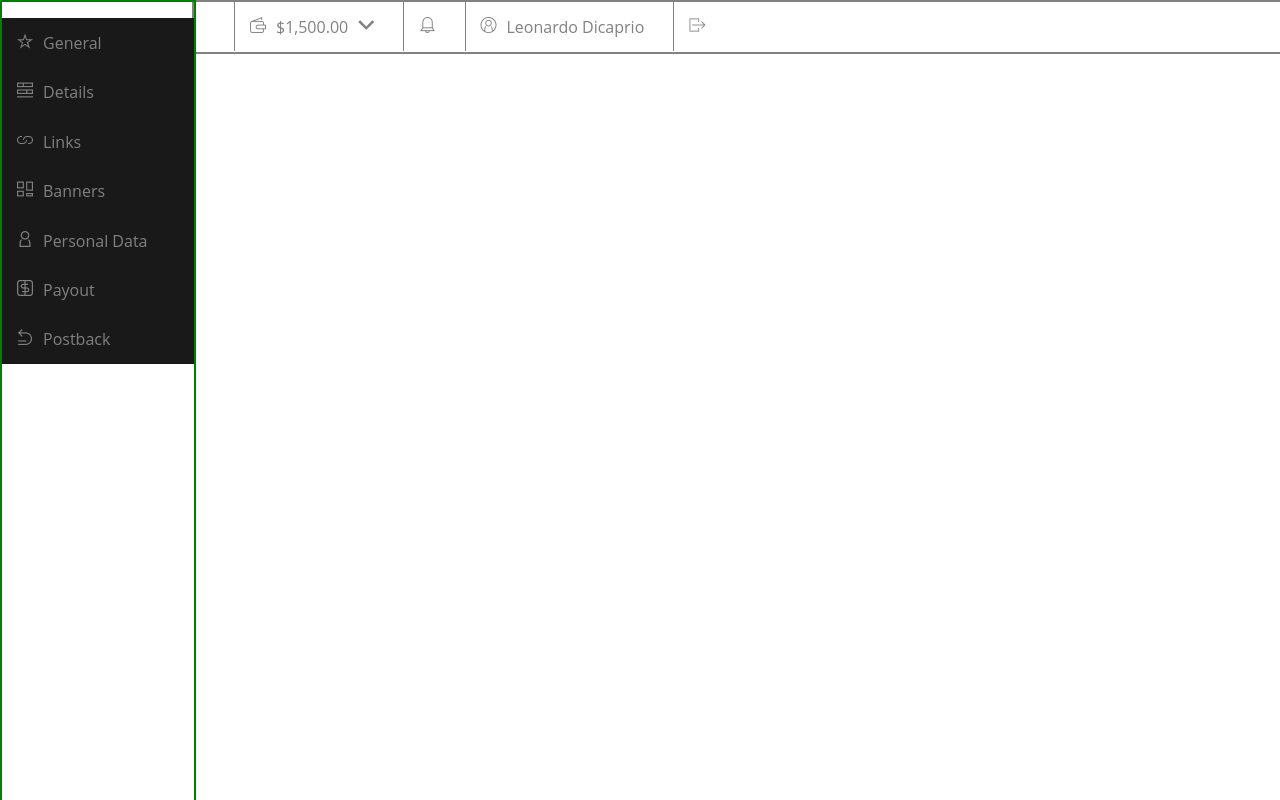
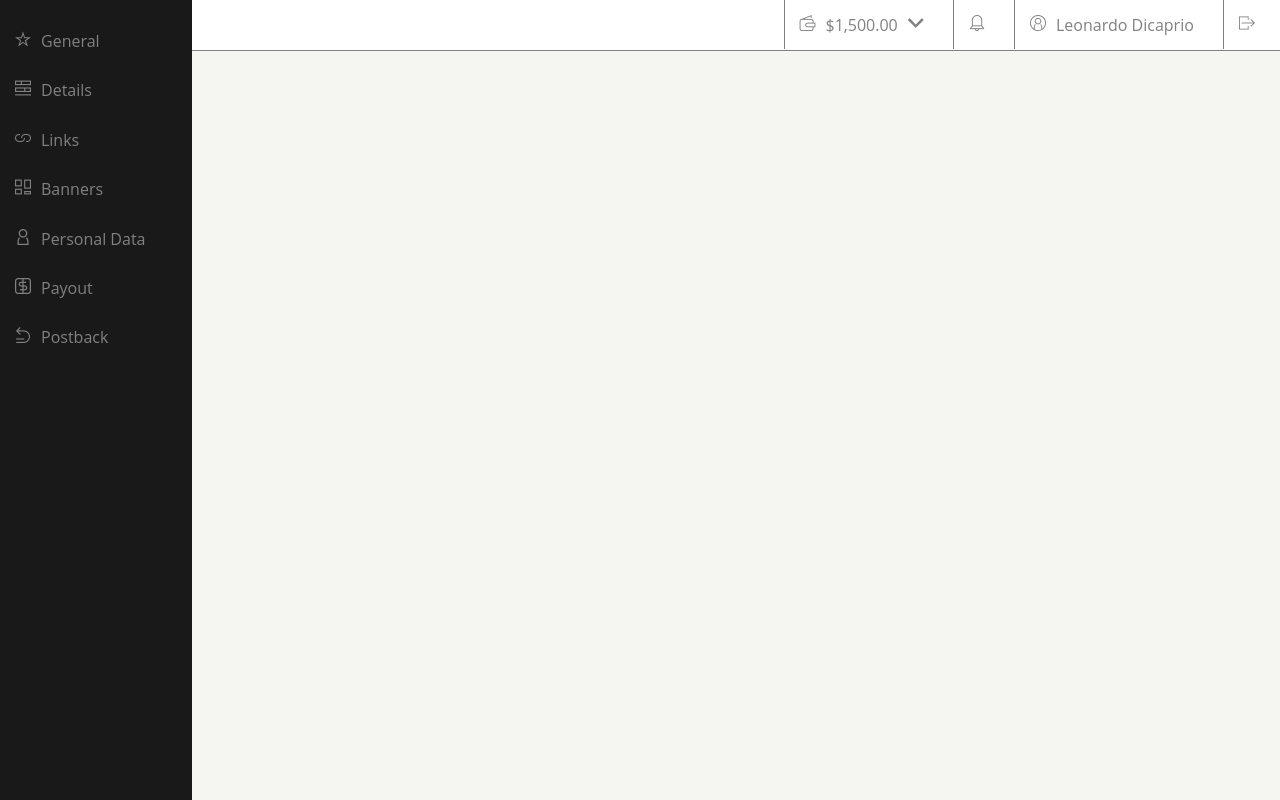
Before and after one commit to Nolandos/links-banners-dashboard, a website: page index.html in a window 1280 px wide. Shown: the top 800 px of the page. Drawn offline with Linux system fonts and the light colour scheme.

Commit message:
Add styles for general view

```diff
--- a/sass/_variables.scss
+++ b/sass/_variables.scss
@@ -7,6 +7,7 @@ $font-color: #818181;
 $button-color: #f58220;
 $button-hover-color: #ffa200;
 $white-color: #fff;
+$main-bg-color: #f5f5f2;
 
 /* Font sizes */
 $paragraph-font-size: 16px;
--- a/sass/components/_menuTop.scss
+++ b/sass/components/_menuTop.scss
@@ -1,6 +1,5 @@
 .menu-top {
     margin: 0;
-    float: left;
     >li {
         list-style-type: none;
         display: inline-block;
--- a/sass/style.scss
+++ b/sass/style.scss
@@ -24,25 +24,34 @@ body {
 .sidebar {
     height: 1000px;
     width: 15%;
-    //background-color: $sidebar-color;
+    min-width: 165px;
+    background-color: $sidebar-color;
     position: fixed;
-    border: 2px solid green;
+    z-index: 2;
 }
 
 .top-bar {
     height: 50px;
     width: 85%;
-    border: 2px solid $font-color;
+    min-width: 590px;
+    border: 1px solid $font-color;
+    background-color: #fff;
+    border-top: none;
+    border-left: none;
     position: fixed;
+    z-index: 1;
     left: 15%;
     display: flex;
+    justify-content: flex-end;
 }
 
 .main {
-    width: 80%;
+    width: 85%;
     height: 1000px;
+    background-color: $main-bg-color;
     //border: 2px solid orange;
     position: relative;
-    left: 20%;
+    left: 15%;
     top: 50px;
+    z-index: -1;
 }
```
Also changed, not shown: css/style.css, 1 other file.
